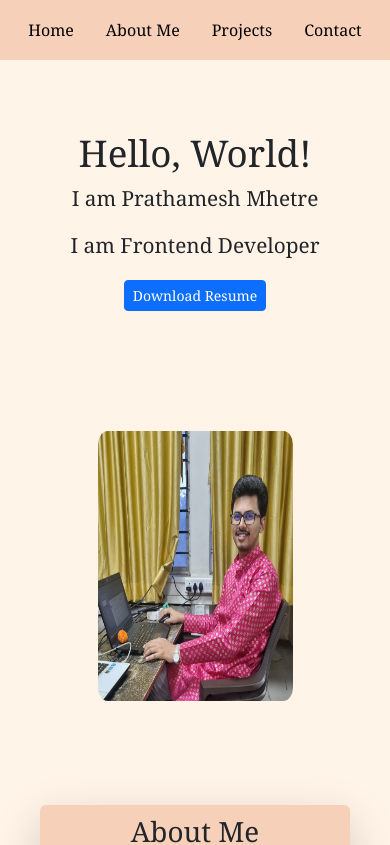
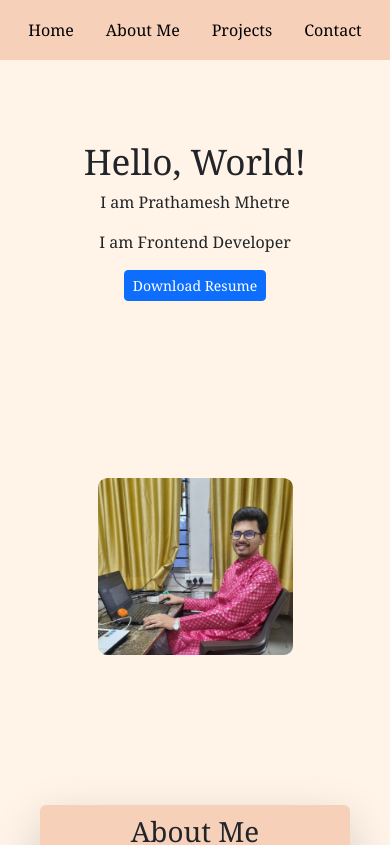
Before and after one commit to prathamesh2503/Prathamesh-Mhetre, a React (Vite) app: page / in a window 390 px wide. Shown: the top 845 px of the page. Built offline with nearby package versions, Linux system fonts and the light colour scheme.

Commit message:
Hero Area Modified - mobile view font size modified

```diff
--- a/src/styles/index.css
+++ b/src/styles/index.css
@@ -211,11 +211,11 @@ body{
   width: 100%;
 }
 #hero-container-text h1{
-  font-size: 2.3rem;
+  font-size: 2.2rem;
 }
 
 #hero-container-text p{
-  font-size: 1.3rem;
+  font-size: 1rem;
 }
 
 #hero-container-img {
@@ -228,6 +228,7 @@ body{
 
 #hero-container-img img {
   width: 50%;
+  height: auto;
   border-radius: 5%;
 }
 }
```
